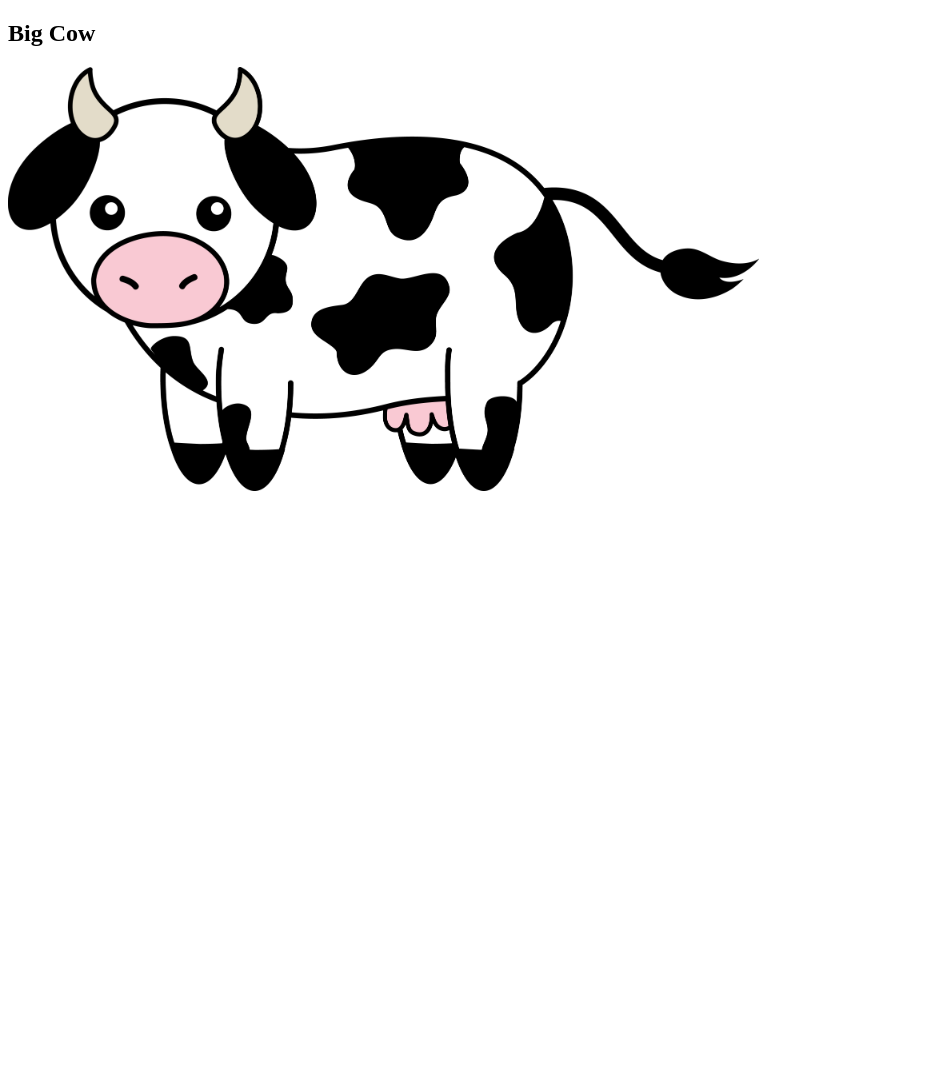
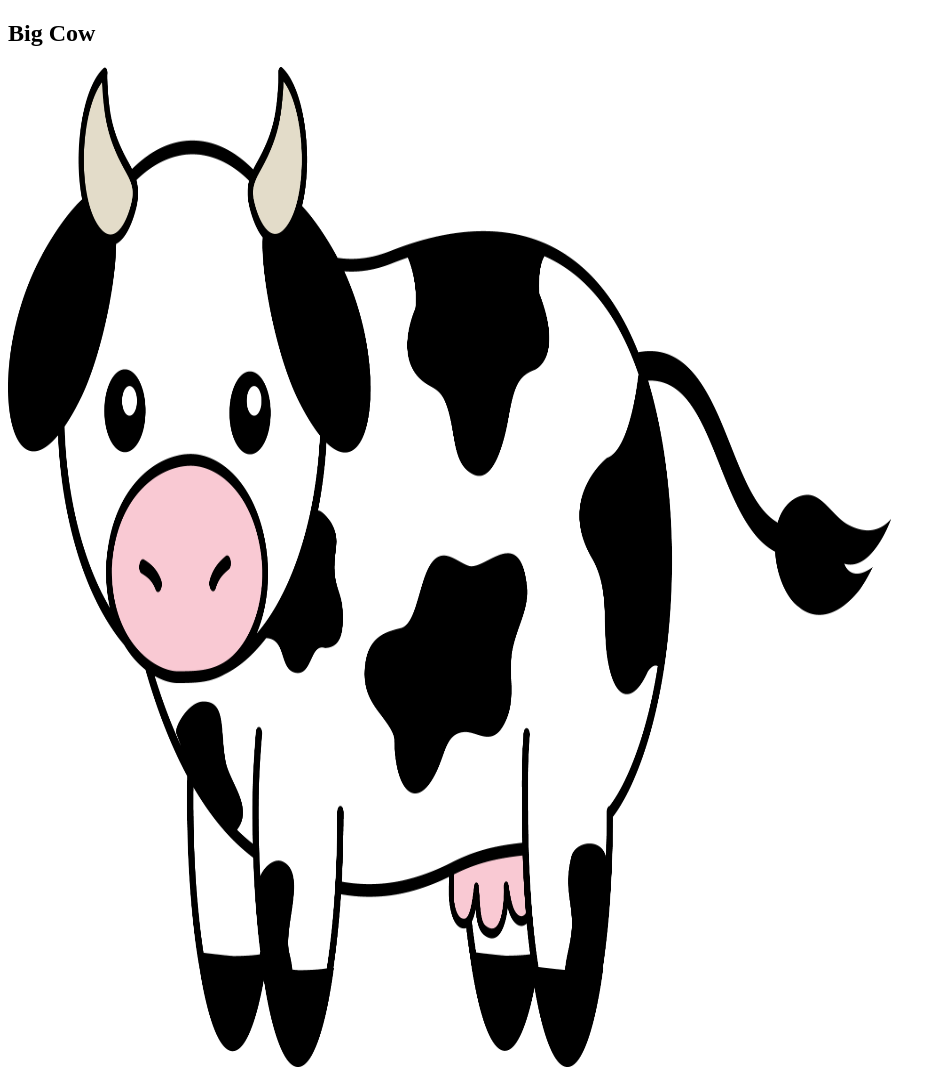
Before and after one commit to Exeter/schedule-website, a website: page index.html in a window 1280 px wide. Shown: the whole page, without its empty margins (0-946 px from the left). Before the commit the page ends 800 px from the top, so only its background shows below. Drawn offline with Linux system fonts and the light colour scheme.

Commit message:
add image

```diff
--- a/index.html
+++ b/index.html
@@ -3,7 +3,7 @@
 
 <body>
     <h2>Big Cow</h2>
-    <img src="big_cow.jpg" alt="Big Cow" style="width:751px;height:424px">
+    <img src="big_cow.jpg" alt="Big Cow" style="width:883px;height:1000px">
 </body>
 
 </html>
```
